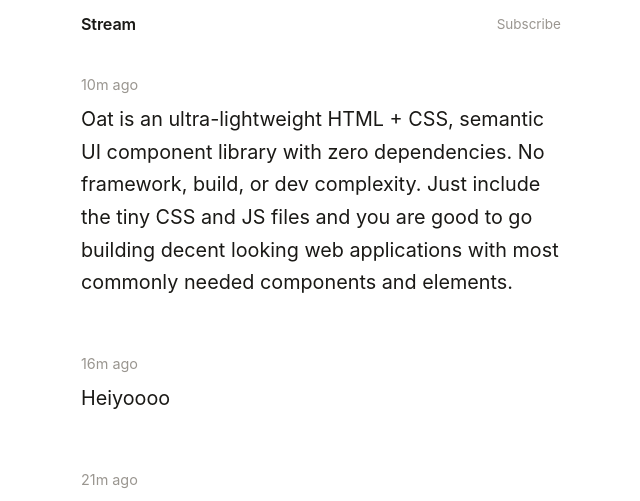
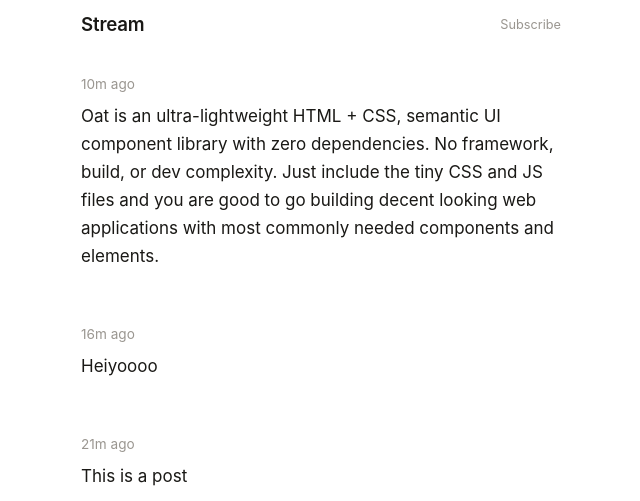
Before and after one commit to withlowe/stream, a plain HTML site: page index.html in a window 1280 px wide. Shown: the top 501 px of the page, without its empty margins (319-959 px from the left). Drawn offline with Linux system fonts and the light colour scheme.

Commit message:
Adjust font sizes in index.html

```diff
--- a/index.html
+++ b/index.html
@@ -33,7 +33,7 @@
       }
     }
 
-    html { font-size: 18px; }
+    html { font-size: 17px; }
 
     body {
       background: var(--bg);
@@ -63,7 +63,7 @@
 
     .site-name {
       font-family: var(--sans);
-      font-size: 0.9rem;
+      font-size: 1.1rem;
       font-weight: 600;
       letter-spacing: -0.01em;
       color: var(--text);
@@ -115,7 +115,7 @@
 
     .post-body {
       font-family: var(--sans);
-      font-size: 1.1rem;
+      font-size: 1rem;
       line-height: 1.65;
       color: var(--text);
     }
```
